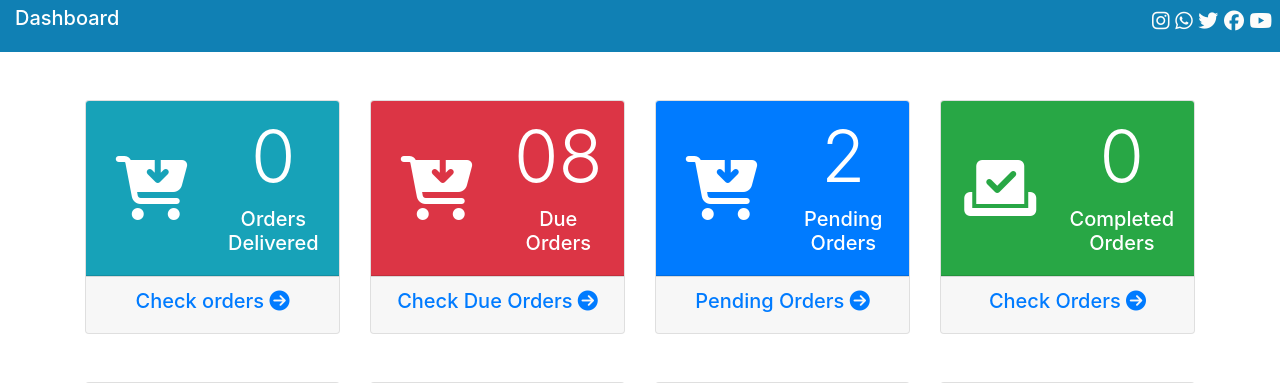
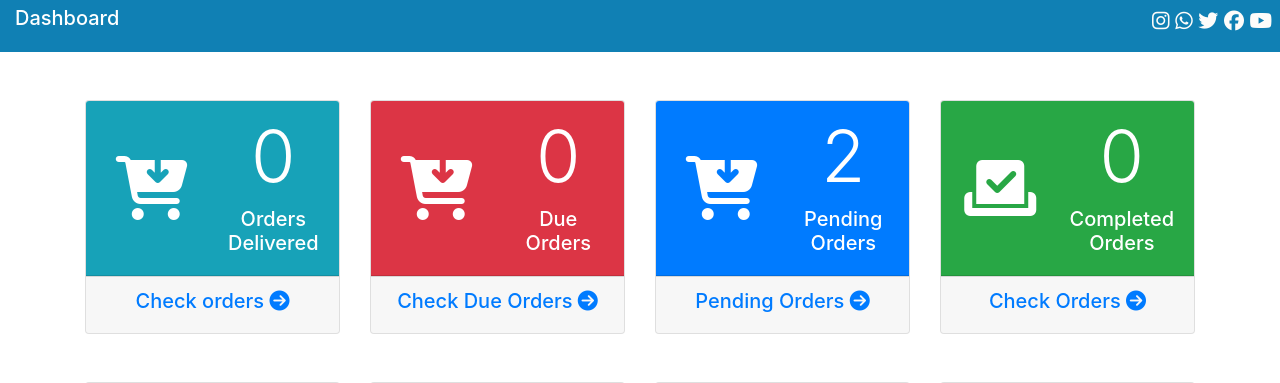
Before and after one commit to mohammedmoheed/smart_choice, a PHP site: page /smart_choice/ in a window 1280 px wide. Shown: the top 383 px of the page. Run offline with PHP 8.4, Linux system fonts and the light colour scheme; data comes from the database, SQL or seed files in the repository; some libraries are stand-ins or nearby versions.

Commit message:
due date feature added

```diff
--- a/Customer/shirt_edit1.php
+++ b/Customer/shirt_edit1.php
@@ -27,7 +27,7 @@ if(isset($_POST['update'])){
     $collar = $_POST['collar'];
     $rem = $_POST['rem'];
 
-$sql = "UPDATE orders  set cust_name='$cust_name',del_date='$del_date',vendor='$vendor',emp_name='$emp_name',
+$sql = "UPDATE orders set cust_name='$cust_name',del_date='$del_date',vendor='$vendor',emp_name='$emp_name',
 height='$height',shoulder='$shoulder',chest='$chest',sleev='$sleev',neck='$neck',
 bh='$bh',fix='$fix',stomach='$stomach',seat='$seat',cuff='$cuff',
 collar='$collar',rem='$rem', where sr='$id'";
@@ -37,7 +37,7 @@ if ($conn->query($sql4) === TRUE) {
     <script>
         alert('Record Updated Succeefully');
         </script>
-        <meta http-equiv = "refresh" content = "0; url = http://localhost/smart_choice/customer/register.php" />
+        <meta http-equiv = "refresh" content = "0; url = http://localhost/smart_choice/Customer/register.php " />
         <?php
   //echo "New record created successfully";
 } else {
--- a/index.php
+++ b/index.php
@@ -76,7 +76,16 @@ include('./connection.php');
                   <i class="fa-solid fa-cart-arrow-down fa-4x"></i>
                 </div>
                 <div class="col">
-                  <h3 class="display-3">08</h3>
+                <?php
+                  $date = date("Y-m-d");
+                  $customer = "SELECT * FROM orders WHERE status=1 OR status=0 AND del_date < $date";
+                  $customer_run = mysqli_query($conn, $customer);
+                  if($customer_count = mysqli_num_rows($customer_run)){
+                    echo '<h3 class="display-3">'.$customer_count.'</h3>';
+                  }else{
+                    echo '<h3 class="display-3">0</h3>';
+                  }
+                  ?>
                   <h5>Due Orders</h5>
                 </div>
               </div>
```
